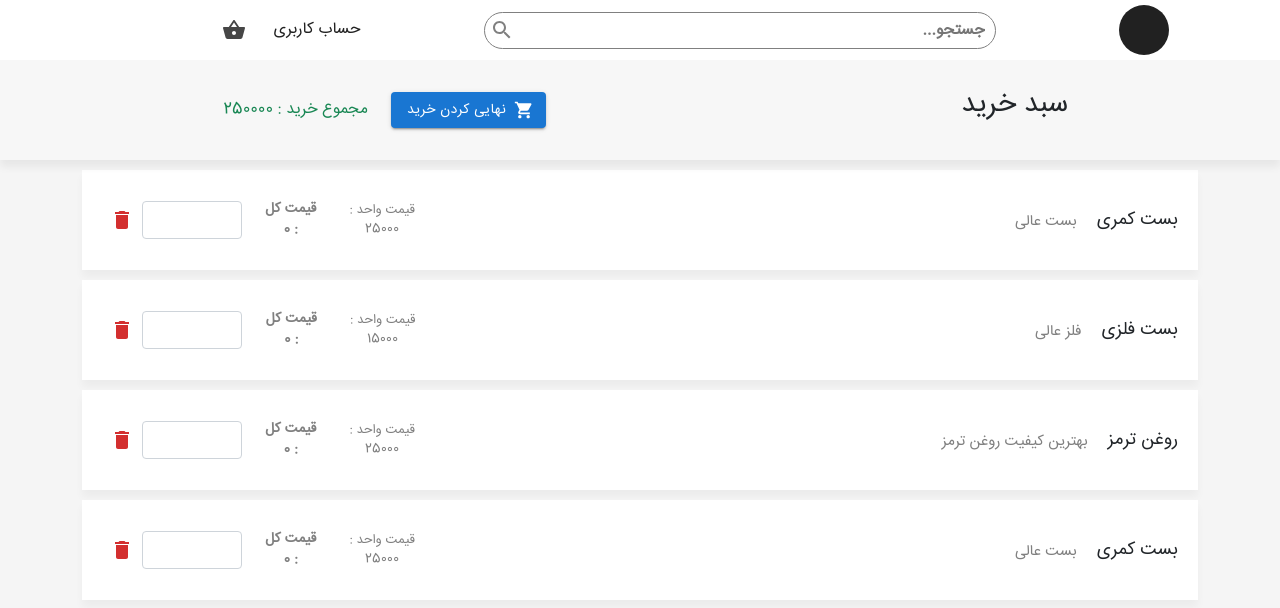
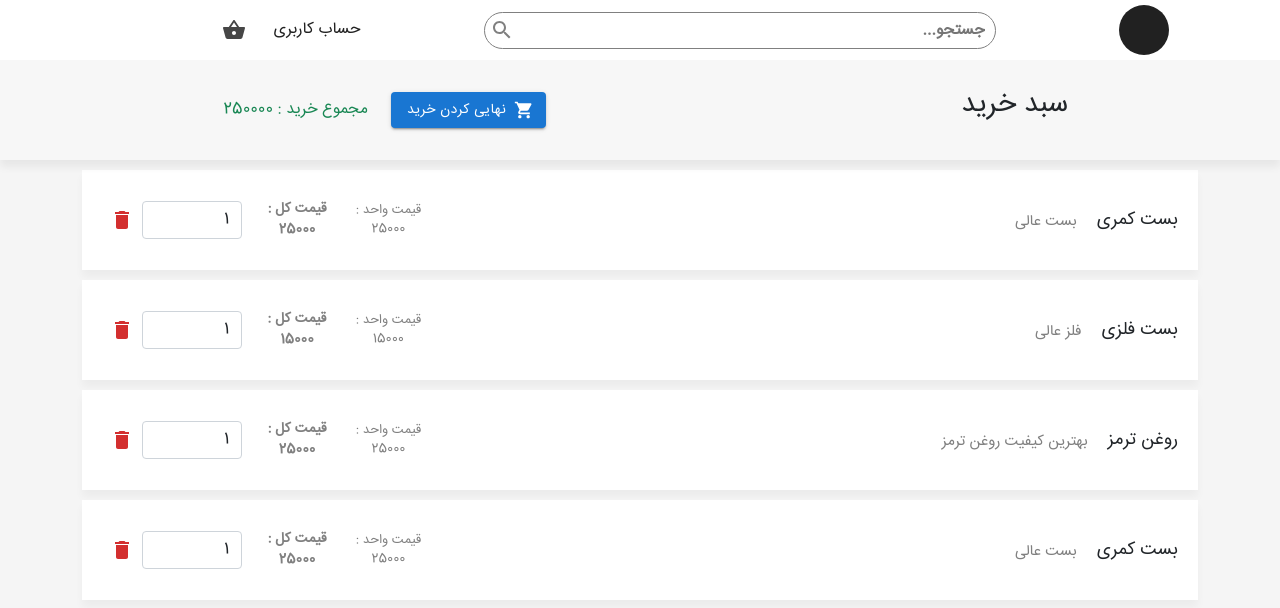
Before and after one commit to SiamakAlipour/shop, a React (Create React App) app in the folder client/: page /checkout in a window 1280 px wide. Shown: the top 608 px of the page. Built offline with nearby package versions, Linux system fonts and the light colour scheme.

Commit message:
Checkout items count logic added

```diff
--- a/client/src/components/CheckoutItem.js
+++ b/client/src/components/CheckoutItem.js
@@ -1,9 +1,17 @@
-import React, { useState } from 'react'
+import React, { useState, useRef, useEffect } from 'react'
 import './styles/CheckoutItem.scss'
 import DeleteIcon from '@mui/icons-material/Delete'
 import IconButton from '@mui/material/IconButton'
 function CheckoutItem({ name, description, unitCost }) {
-	const [totalCost, setTotalCost] = useState('0')
+	const countInput = useRef()
+	const [totalCost, setTotalCost] = useState(unitCost)
+	const [count, setCount] = useState(1)
+	const handleTotalCost = (e) => {
+		let totalCostValue = countInput.current.value * unitCost
+		setCount(e.target.value)
+		setTotalCost(totalCostValue)
+	}
+
 	return (
 		<div className='checkoutItem'>
 			<div className='checkoutItem__info'>
@@ -23,7 +31,14 @@ function CheckoutItem({ name, description, unitCost }) {
 				</div>
 				{/* edit count */}
 
-				<input type='number' min='0' className='form-control' />
+				<input
+					type='number'
+					min='0'
+					className='form-control'
+					ref={countInput}
+					value={count}
+					onChange={handleTotalCost}
+				/>
 
 				{/* delete */}
 				<IconButton color='error'>
```
